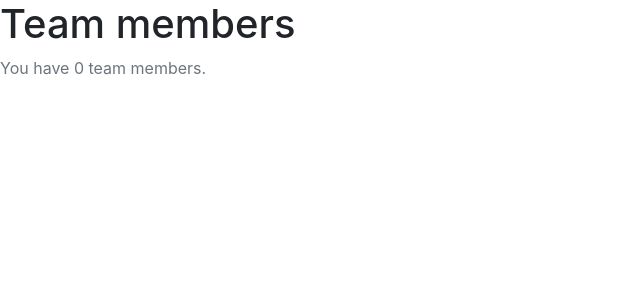
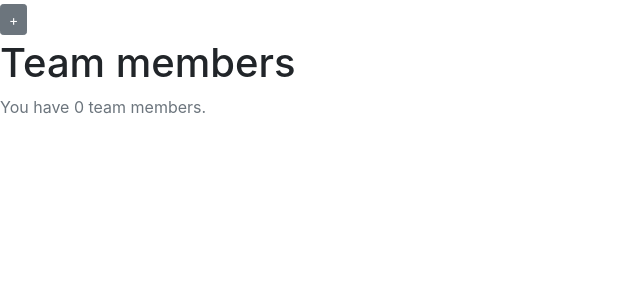
Before and after one commit to rahulroy96/team-management, a Django app: page /members/ in a window 1280 px wide. Shown: the top 300 px of the page, without its empty margins (0-640 px from the left). Run offline with Django 4.2, Linux system fonts and the light colour scheme; some libraries are stand-ins or nearby versions.

Commit message:
Added add button to the members list page

```diff
--- a/members/templates/members/members_list.html
+++ b/members/templates/members/members_list.html
@@ -1,7 +1,9 @@
 {% extends "members/base.html" %}
 {% block content %}
 	<div>
-
+		<div>
+            <a class="btn btn-secondary btn-sm mt-1 mb-1" href="{% url 'member-add' %}">+</a>
+        </div>
 		<h1>Team members</h1>
 		<p class="text-secondary"> You have {{members|length}} team members. </p>
 	</div>
@@ -13,7 +15,6 @@
 	          <p class="text-secondary">{{ member.phone_number }}</p>
 	          <p class="text-secondary">{{ member.email }}</p>
 	        </div>
-
     </div>
     {% endfor %}
 
```
